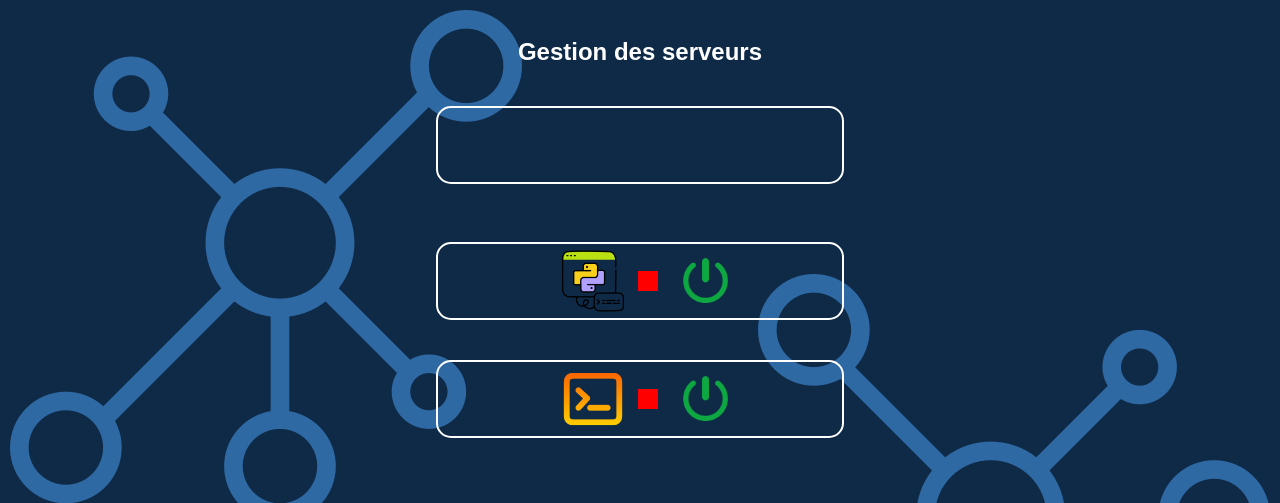
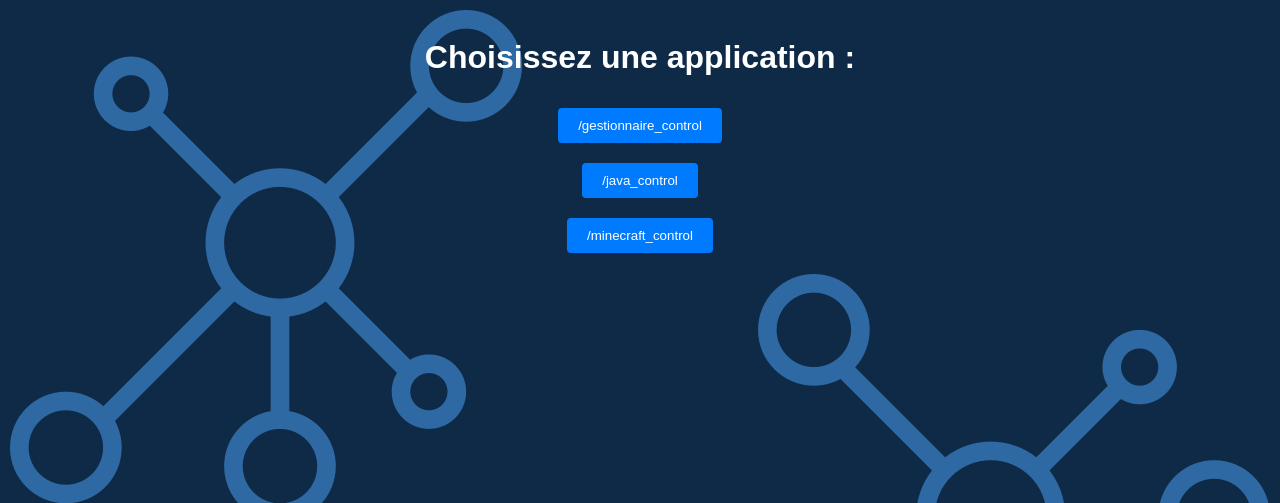
Before and after one commit to Lulaley/mc_consol_web, a Flask app: page / in a window 1280 px wide. Shown: the top 503 px of the page. Run offline with Flask 3, Linux system fonts and the light colour scheme.

Commit message:
multiple app flask : gestionnaire_control, java_control, minecraft_control

```diff
--- a/app.py
+++ b/app_gestionnaire_control/gestionnaire_control_app.py
@@ -1,4 +1,4 @@
-from flask import Flask, render_template, redirect, url_for, request
+from flask import Flask, render_template, redirect, url_for, request, Blueprint
 import os
 import subprocess
 
@@ -11,7 +11,9 @@ def screen_session_exists(session_name):
     except subprocess.CalledProcessError:
         return False
 
-@app.route("/")
+gestionnaire_control_bp = Blueprint('gestionnaire_control', __name__)
+
+@gestionnaire_control_bp.route('/')
 def index():
     http_button_state = "disabled" if screen_session_exists("http_server") else "enable"
     ttyd_button_state = "disabled" if screen_session_exists("ttyd_server") else "enable"
@@ -56,6 +58,3 @@ def stop_ttyd_server():
     else:
         message = "Serveur TTYD non trouvé!"
     return redirect(url_for('index', message=message))
-
-if __name__ == "__main__":
-    app.run(debug=True)
--- /dev/null
+++ b/app_java_control/java_control_app.py
@@ -0,0 +1,97 @@
+from flask import Flask, request, jsonify, render_template, Blueprint
+import os
+import subprocess
+
+app = Flask(__name__)
+
+def generate_versions(base_version, start, end):
+    """Génère une liste des versions de Minecraft de la forme base_version.start à base_version.end."""
+    return [f"{base_version}.{i}" for i in range(start, end + 1)]
+
+minecraft_1_8_versions = generate_versions("1.8", 0, 9)
+
+# Dictionnaire pour la correspondance entre les versions de Minecraft et d'OpenJDK
+minecraft_to_java_version = {
+    version: "/usr/lib/jvm/openjdk-8-jre/bin/java" for version in minecraft_1_8_versions
+}
+
+minecraft_1_9_versions = generate_versions("1.9", 0, 5)
+minecraft_to_java_version.update({
+    version: "/usr/lib/jvm/openjdk-8-jre/bin/java" for version in minecraft_1_9_versions
+})
+
+minecraft_1_10_versions = generate_versions("1.10", 0, 2)
+minecraft_to_java_version.update({
+    version: "/usr/lib/jvm/openjdk-8-jre/bin/java" for version in minecraft_1_10_versions
+})
+
+minecraft_1_11_versions = generate_versions("1.11", 0, 2)
+minecraft_to_java_version.update({
+    version: "/usr/lib/jvm/openjdk-8-jre/bin/java" for version in minecraft_1_11_versions
+})
+
+minecraft_1_12_versions = generate_versions("1.12", 0, 2)
+minecraft_to_java_version.update({
+    version: "/usr/lib/jvm/openjdk-8-jre/bin/java" for version in minecraft_1_12_versions
+})
+
+minecraft_1_13_versions = generate_versions("1.13", 0, 2)
+minecraft_to_java_version.update({
+    version: "/usr/lib/jvm/openjdk-8-jre/bin/java" for version in minecraft_1_13_versions
+})
+
+minecraft_1_14_versions = generate_versions("1.14", 0, 4)
+minecraft_to_java_version.update({
+    version: "/usr/lib/jvm/openjdk-8-jre/bin/java" for version in minecraft_1_14_versions
+})
+
+minecraft_1_15_versions = generate_versions("1.15", 0, 2)
+minecraft_to_java_version.update({
+    version: "/usr/lib/jvm/openjdk-8-jre/bin/java" for version in minecraft_1_15_versions
+})
+
+minecraft_1_16_versions = generate_versions("1.16", 0, 5)
+minecraft_to_java_version.update({
+    version: "/usr/lib/jvm/openjdk-8-jre/bin/java" for version in minecraft_1_16_versions
+})
+
+minecraft_1_17_versions = generate_versions("1.17", 0, 1)
+minecraft_to_java_version.update({
+    version: "/usr/lib/jvm/openjdk-16-jre/bin/java" for version in minecraft_1_17_versions
+})
+
+minecraft_1_18_versions = generate_versions("1.18", 0, 2)
+minecraft_to_java_version.update({
+    version: "/usr/lib/jvm/openjdk-17-jre/bin/java" for version in minecraft_1_18_versions
+})
+
+minecraft_1_19_versions = generate_versions("1.19", 0, 4)
+minecraft_to_java_version.update({
+    version: "/usr/lib/jvm/openjdk-17-jre/bin/java" for version in minecraft_1_19_versions
+})
+
+minecraft_1_20_versions = generate_versions("1.20", 0, 2)
+minecraft_to_java_version.update({
+    version: "/usr/lib/jvm/openjdk-17-jre/bin/java" for version in minecraft_1_20_versions
+})
+
+java_control_bp = Blueprint('java_control', __name__)
+
+@java_control_bp.route('/')
+def index():
+    return render_template("select_version.html", minecraft_versions=minecraft_to_java_version.keys())
+
+@app.route('/set_java_version', methods=['POST'])
+def set_java_version():
+    minecraft_version = request.json.get('minecraft_version')
+
+    java_path = minecraft_to_java_version.get(minecraft_version)
+
+    if not java_path:
+        return jsonify({"error": f"No Java version found for Minecraft version {minecraft_version}"}), 400
+
+    # Changer la version d'OpenJDK
+    command = f"sudo update-alternatives --set java {java_path}"
+    subprocess.run(command, shell=True)
+
+    return jsonify({"message": f"Java version set for Minecraft {minecraft_version}"}), 200
--- /dev/null
+++ b/main.py
@@ -0,0 +1,22 @@
+from flask import Flask, render_template
+from app_gestionnaire_control.gestionnaire_control_app import gestionnaire_control_bp
+from app_java_control.java_control_app import java_control_bp
+from app_minecraft_control.minecraft_control_app import minecraft_control_bp
+
+app = Flask(__name__)
+
+app.register_blueprint(gestionnaire_control_bp, url_prefix='/gestionnaire_control')
+app.register_blueprint(java_control_bp, url_prefix='/java_control')
+app.register_blueprint(minecraft_control_bp, url_prefix='/minecraft_control')
+
+@app.route('/')
+def menu():
+    apps = [
+        {'name': 'Gestionnaire App', 'url': '/gestionnaire_control'},
+        {'name': 'Java Control', 'url': '/java_control'},
+        {'name': 'Minecraft Control', 'url': '/minecraft_control'}
+    ]
+    return render_template('menu.html', apps=apps)
+
+if __name__ == '__main__':
+    app.run(debug=True)
--- a/static/style.css
+++ b/static/style.css
@@ -92,3 +92,21 @@ body {
 .button-image:hover {
     opacity: 0.8;
 }
+
+.button-link {
+    display: inline-block;
+    padding: 10px 20px;
+    border: none;
+    background-color: #007BFF;
+    color: white;
+    text-align: center;
+    text-decoration: none;
+    border-radius: 4px;
+    cursor: pointer;
+    margin: 10px;
+    transition: background-color 0.2s;
+}
+
+.button-link:hover {
+    background-color: #0056b3;
+}
--- /dev/null
+++ b/templates/menu.html
@@ -0,0 +1,12 @@
+{% extends "base.html" %}
+
+{% block content %}
+    <h1>Choisissez une application :</h1>
+
+    {% for app in apps %}
+        <form action="{{ app['url'] }}" method="get">
+            <button type="submit" class="button-link">{{ app['url'] }}</button>
+        </form>
+    {% endfor %}
+
+{% endblock %}
```
Also changed, not shown: app_minecraft_control/minecraft_control_app.py (added, +13 -0 lines), index.html (deleted, +0 -37 lines), templates/select_version.html (added, +19 -0 lines), templates/utilisation_screen.html (renamed from utilisation_screen.html).
